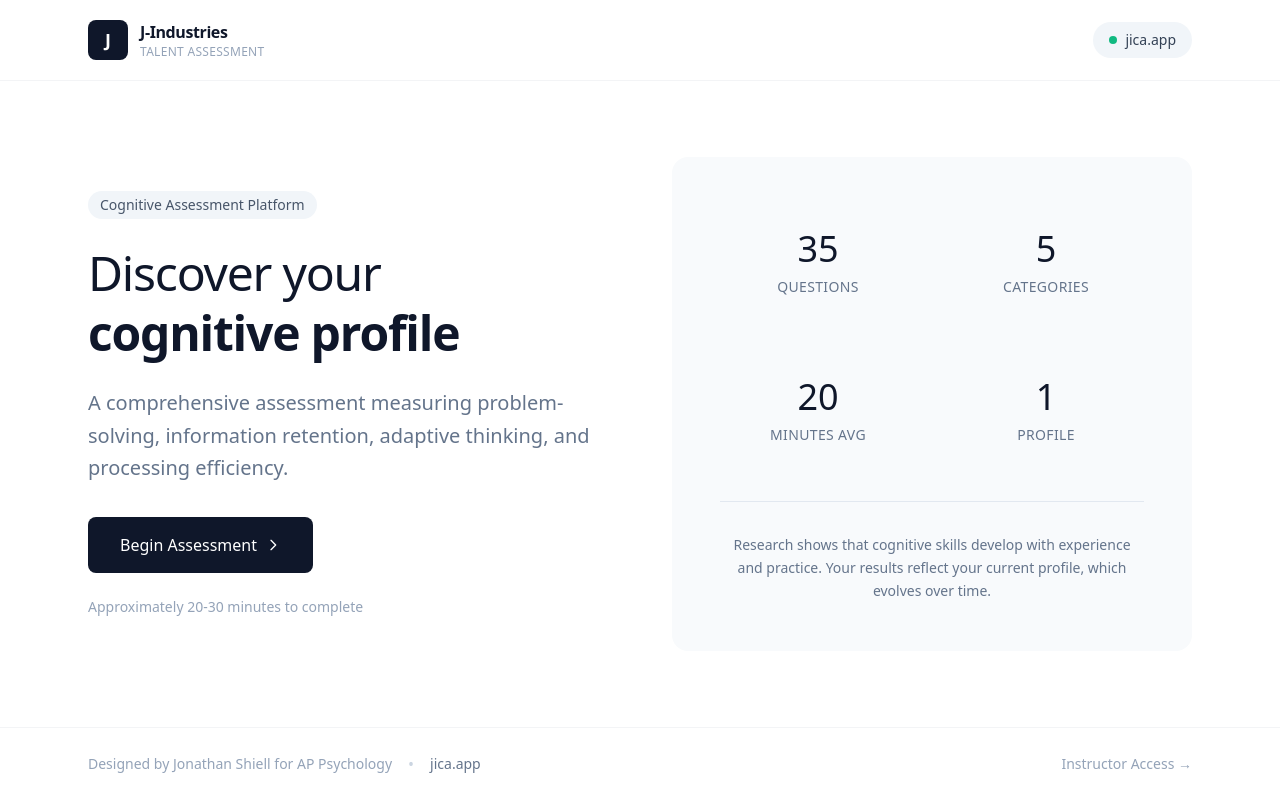
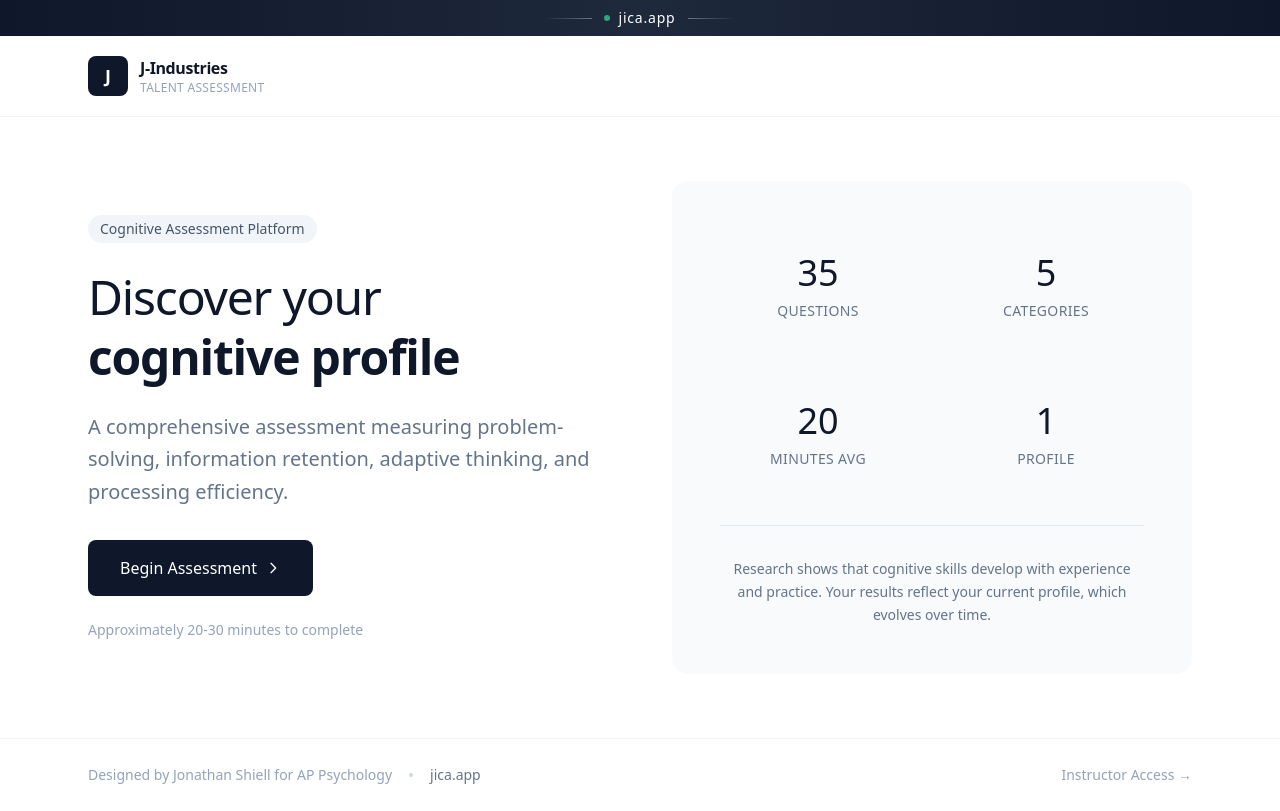
Before and after one commit to batmanhogwarts/jica-assessment, a React (Create React App) app: page / in a window 1280 px wide. Built offline with nearby package versions, Linux system fonts and the light colour scheme.

Commit message:
Update App.js

```diff
--- a/src/App.js
+++ b/src/App.js
@@ -56,6 +56,16 @@ const categoryNames = {analytical:"Analytical Reasoning",pattern:"Pattern Recogn
 
 const LandingPage = ({onStart,onSuffernAccess}) => (
   <div className="min-h-screen bg-white flex flex-col">
+    <div className="bg-gradient-to-r from-slate-900 via-slate-800 to-slate-900 py-2">
+      <div className="flex items-center justify-center gap-3">
+        <div className="h-px w-12 bg-gradient-to-r from-transparent to-slate-500"></div>
+        <a href="https://jica.app" className="flex items-center gap-2 text-white font-medium tracking-wider">
+          <span className="w-1.5 h-1.5 bg-emerald-400 rounded-full animate-pulse"></span>
+          <span className="text-sm">jica.app</span>
+        </a>
+        <div className="h-px w-12 bg-gradient-to-l from-transparent to-slate-500"></div>
+      </div>
+    </div>
     <header className="border-b border-gray-100">
       <div className="max-w-6xl mx-auto px-6 py-5 flex items-center justify-between">
         <div className="flex items-center gap-3">
@@ -67,10 +77,6 @@ const LandingPage = ({onStart,onSuffernAccess}) => (
             <div className="text-slate-400 text-xs tracking-wide uppercase">Talent Assessment</div>
           </div>
         </div>
-        <a href="https://jica.app" className="hidden sm:flex items-center gap-2 px-4 py-2 bg-slate-100 hover:bg-slate-200 rounded-full transition-colors">
-          <span className="w-2 h-2 bg-emerald-500 rounded-full animate-pulse"></span>
-          <span className="text-slate-700 text-sm font-medium">jica.app</span>
-        </a>
       </div>
     </header>
     <main className="flex-1 flex items-center">
```
